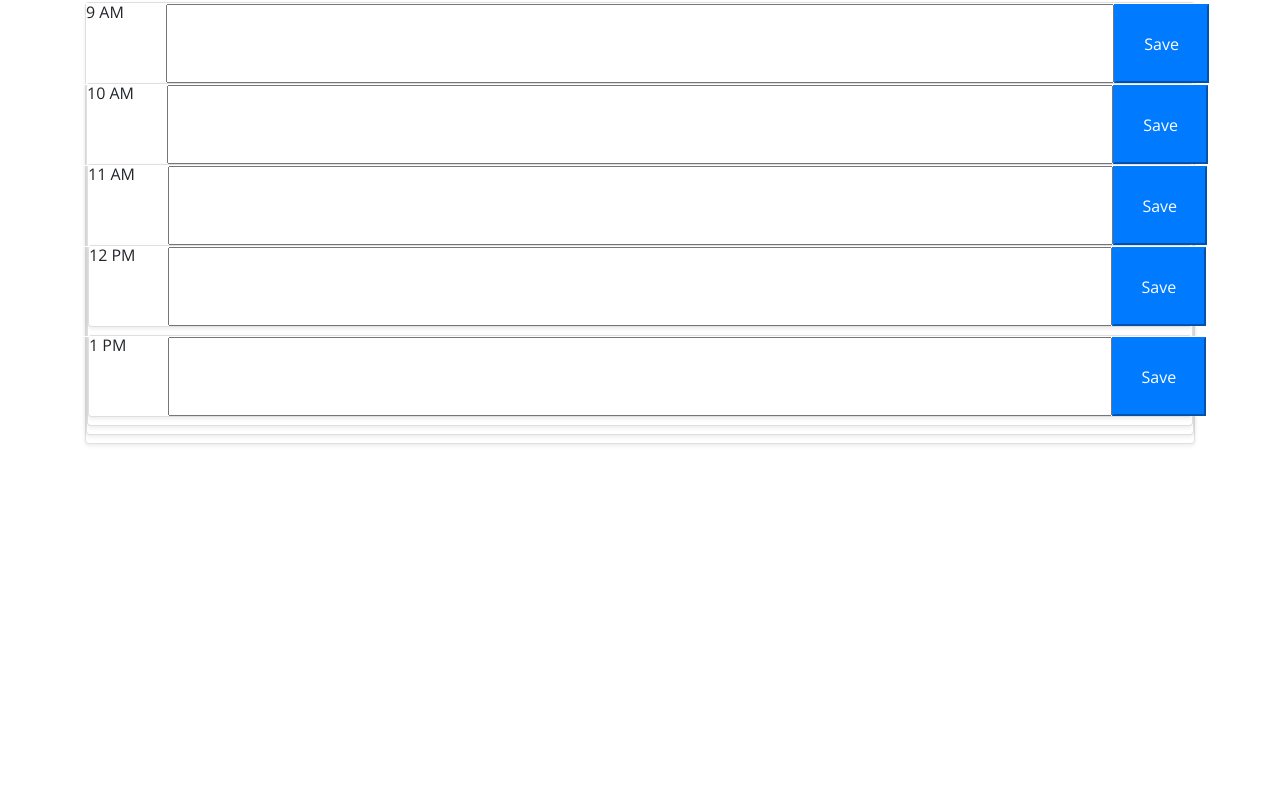
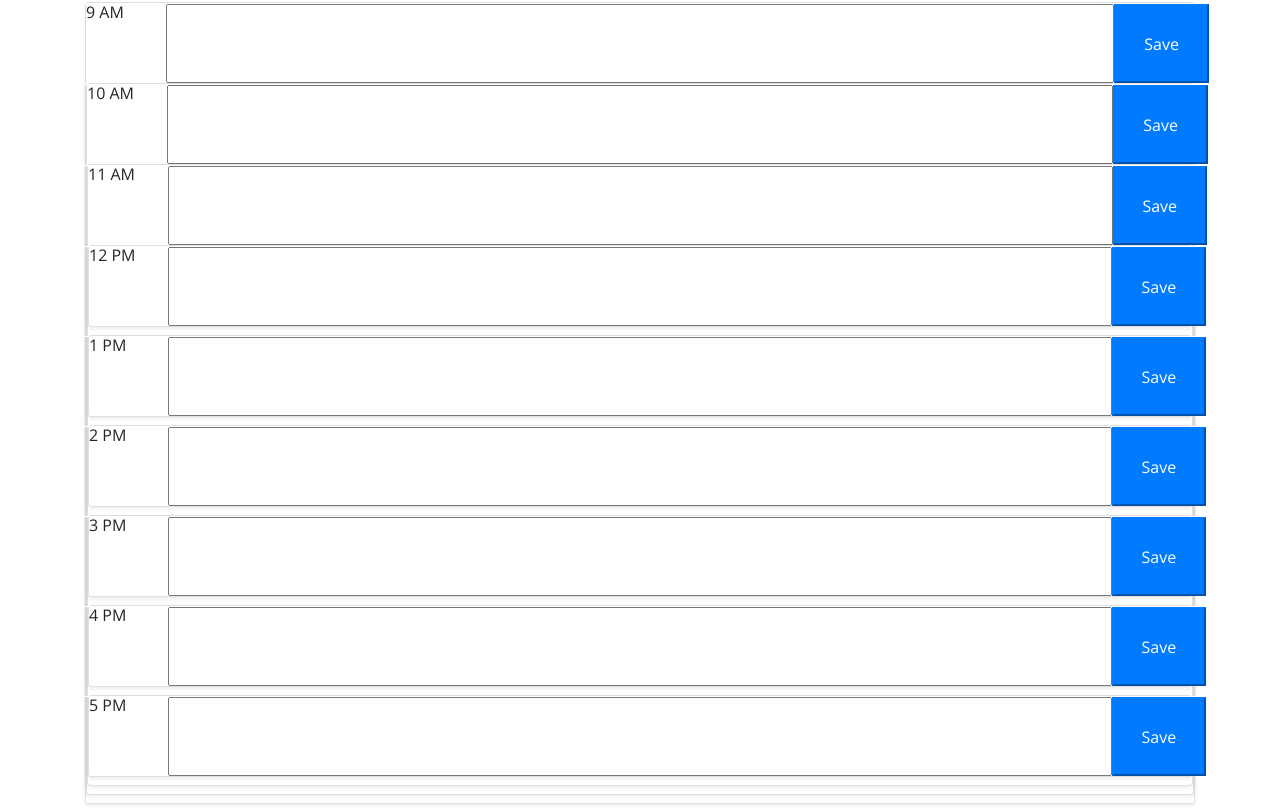
Before and after one commit to lindseybowen/Work_Day_Scheduler, a plain HTML site: page Develop/index.html in a window 1280 px wide. Shown: the part 298-1110 px from the top of the page. Before the commit the page ends 800 px from the top, so only its background shows below. Drawn offline with nearby package versions, Linux system fonts and the light colour scheme.

Commit message:
line 6 to 9

```diff
--- a/Develop/index.html
+++ b/Develop/index.html
@@ -67,8 +67,40 @@
           <button class="rowBtn btn-primary col-1">Save</button>
       </div>
     </div>
+    <!---Row 6 2pm-->
+    <div class="card shadow-sm mb-2">
+      <div class="row" id="2pm">
+          <p id="time" class="text-body col-1">2 PM</p>
+            <input type="text" id="14" class="col-10" >
+          <button class="rowBtn btn-primary col-1">Save</button>
+      </div>
     </div>
-
+    <!---Row 7 3pm-->
+    <div class="card shadow-sm mb-2">
+      <div class="row" id="3pm">
+          <p id="time" class="text-body col-1">3 PM</p>
+            <input type="text" id="15" class="col-10">
+          <button class="rowBtn btn-primary col-1">Save</button>
+      </div>
+    </div>
+    <!---Row 8 4pm-->
+    <div class="card shadow-sm mb-2">
+      <div class="row" id="4pm">
+          <p id="time" class="text-body col-1">4 PM</p>
+            <input type="text" id="16" class="col-10" >
+          <button class="rowBtn btn-primary col-1">Save</button>
+      </div>
+    </div>
+     <!---Row 9 5pm-->
+     <div class="card shadow-sm mb-2">
+      <div class="row" id="5pm">
+          <p id="time" class="text-body col-1">5 PM</p>
+            <input type="text" id="17" class="col-10" >
+          <button class="rowBtn btn-primary col-1">Save</button>
+      </div>
+      </div>
+    </div>
+    </div>
     <script src="https://cdnjs.cloudflare.com/ajax/libs/jquery/3.2.1/jquery.min.js"></script>
     <script src="https://cdnjs.cloudflare.com/ajax/libs/moment.js/2.24.0/moment.min.js"></script>
   </body>
```
